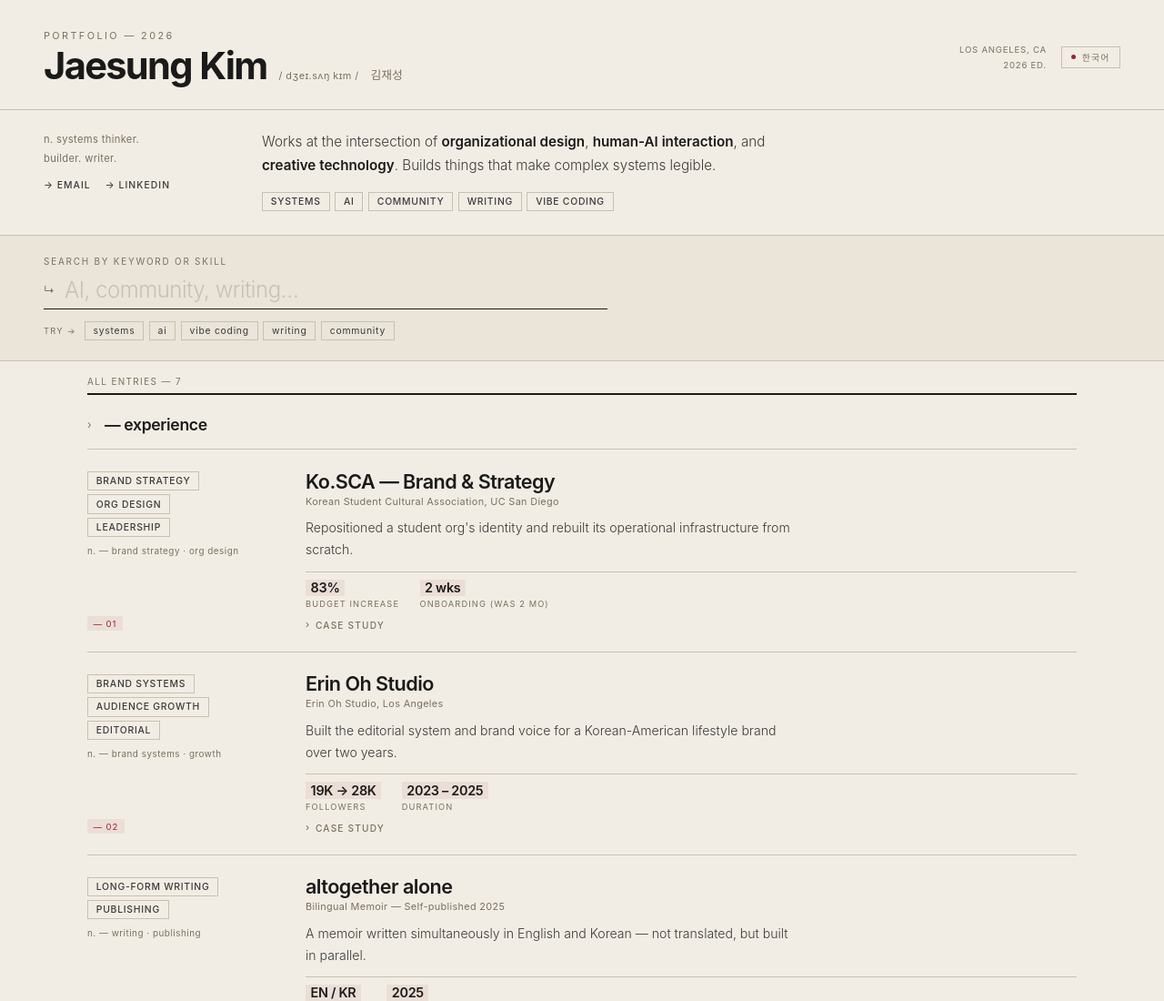
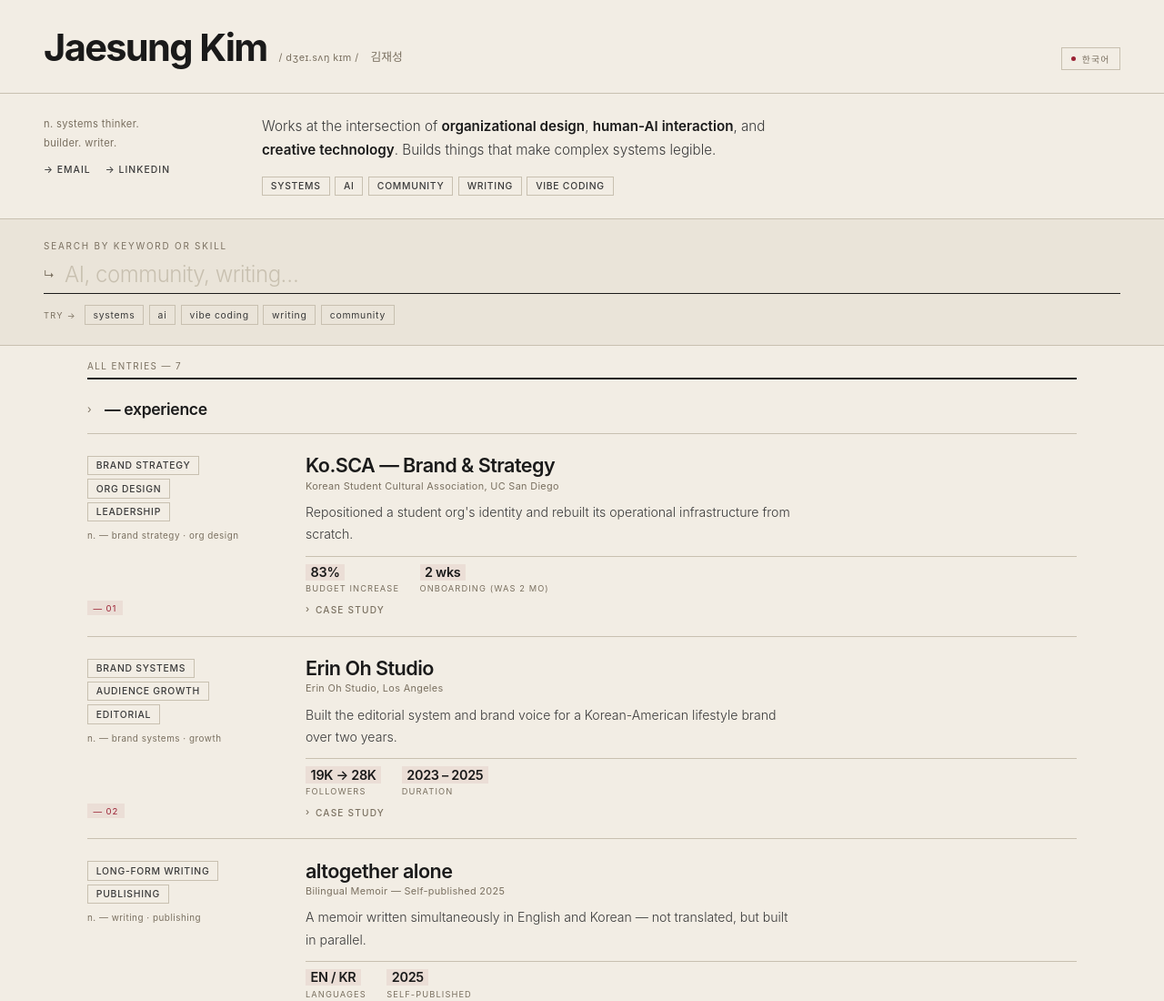
Before and after one commit to voulezvoyes/dictionary-portfolio, a plain HTML site: page index.html in a window 1280 px wide. Shown: the top 1100 px of the page at 91% size. Drawn offline with Linux system fonts and the light colour scheme; a web font is replaced by a local one.

Commit message:
Update index.html

```diff
--- a/index.html
+++ b/index.html
@@ -23,14 +23,11 @@
   hr{border:none;border-top:1px solid var(--rule)}
 
   /* HEADER */
-  header{padding:2rem 3rem 0;display:grid;grid-template-columns:1fr auto;align-items:center;gap:1rem}
-  .eyebrow{font-size:.68rem;font-weight:400;letter-spacing:.22em;text-transform:uppercase;color:var(--muted);margin-bottom:.4rem}
+  header{padding:2rem 3rem 0;display:flex;align-items:baseline;justify-content:space-between;gap:1rem;flex-wrap:wrap}
   .name-row{display:flex;align-items:baseline;gap:.8rem;flex-wrap:wrap}
   h1{font-size:clamp(1.8rem,4vw,2.6rem);font-weight:700;letter-spacing:-.04em;line-height:1;color:var(--ink)}
   .phonetic{font-size:.68rem;color:var(--muted);letter-spacing:.04em}
   .name-kr{font-size:.8rem;font-weight:400;color:var(--muted)}
-  .header-right{display:flex;align-items:center;gap:1rem}
-  .header-meta{font-size:.6rem;color:var(--muted);letter-spacing:.08em;line-height:1.8;text-transform:uppercase;text-align:right}
   .lang-toggle{display:inline-flex;align-items:center;gap:.4rem;cursor:pointer;font-size:.62rem;font-weight:500;letter-spacing:.12em;color:var(--muted);border:1px solid var(--rule);padding:.24rem .65rem;background:transparent;transition:all .18s;text-transform:uppercase;font-family:var(--f);white-space:nowrap}
   .lang-toggle:hover{background:var(--ink);color:var(--bg);border-color:var(--ink)}
   .lang-dot{width:5px;height:5px;border-radius:50%;background:var(--red);flex-shrink:0}
@@ -49,13 +46,13 @@
   /* SEARCH */
   .search-section{padding:1.4rem 3rem;background:var(--bg-inset)}
   .search-eyebrow{font-size:.62rem;letter-spacing:.18em;text-transform:uppercase;color:var(--muted);margin-bottom:.7rem;display:block}
-  .search-row{display:flex;align-items:center;border-bottom:1.5px solid var(--ink);padding-bottom:.35rem;gap:.7rem;max-width:620px}
+  .search-row{display:flex;align-items:center;border-bottom:1.5px solid var(--ink);padding-bottom:.35rem;gap:.7rem;max-width:100%}
   .search-glyph{font-size:.75rem;color:var(--muted);user-select:none;flex-shrink:0}
   #search-input{flex:1;background:transparent;border:none;outline:none;font-family:var(--f);font-size:clamp(1.1rem,2.4vw,1.5rem);font-weight:300;color:var(--ink);letter-spacing:-.02em;caret-color:var(--red)}
   #search-input::placeholder{color:var(--rule)}
   #clear-btn{background:none;border:none;cursor:pointer;font-size:.65rem;color:var(--muted);display:none;padding:.2rem;font-family:var(--f)}
   #clear-btn:hover{color:var(--ink)}
-  .tags-row{display:flex;flex-wrap:wrap;align-items:center;gap:.35rem;margin-top:.8rem;max-width:620px}
+  .tags-row{display:flex;flex-wrap:wrap;align-items:center;gap:.35rem;margin-top:.8rem;max-width:100%}
   .tags-label{font-size:.58rem;letter-spacing:.14em;text-transform:uppercase;color:var(--muted);margin-right:.2rem}
 
   /* PILLS */
@@ -155,21 +152,15 @@
 <body>
 
 <header>
-  <div>
-    <p class="eyebrow">Portfolio — 2026</p>
   <div class="name-row">
     <h1>Jaesung Kim</h1>
     <span class="phonetic">/ dʒeɪ.sʌŋ kɪm /</span>
     <span class="name-kr">김재성</span>
   </div>
-  </div>
-  <div class="header-right">
-    <div class="header-meta">Los Angeles, CA<br>2026 Ed.</div>
   <button class="lang-toggle" id="lang-btn">
     <span class="lang-dot"></span>
     <span id="lang-label">한국어</span>
   </button>
-  </div>
 </header>
 
 <hr style="margin-top:1.6rem">
```
Lines whose indentation alone changed are shown as unchanged.
